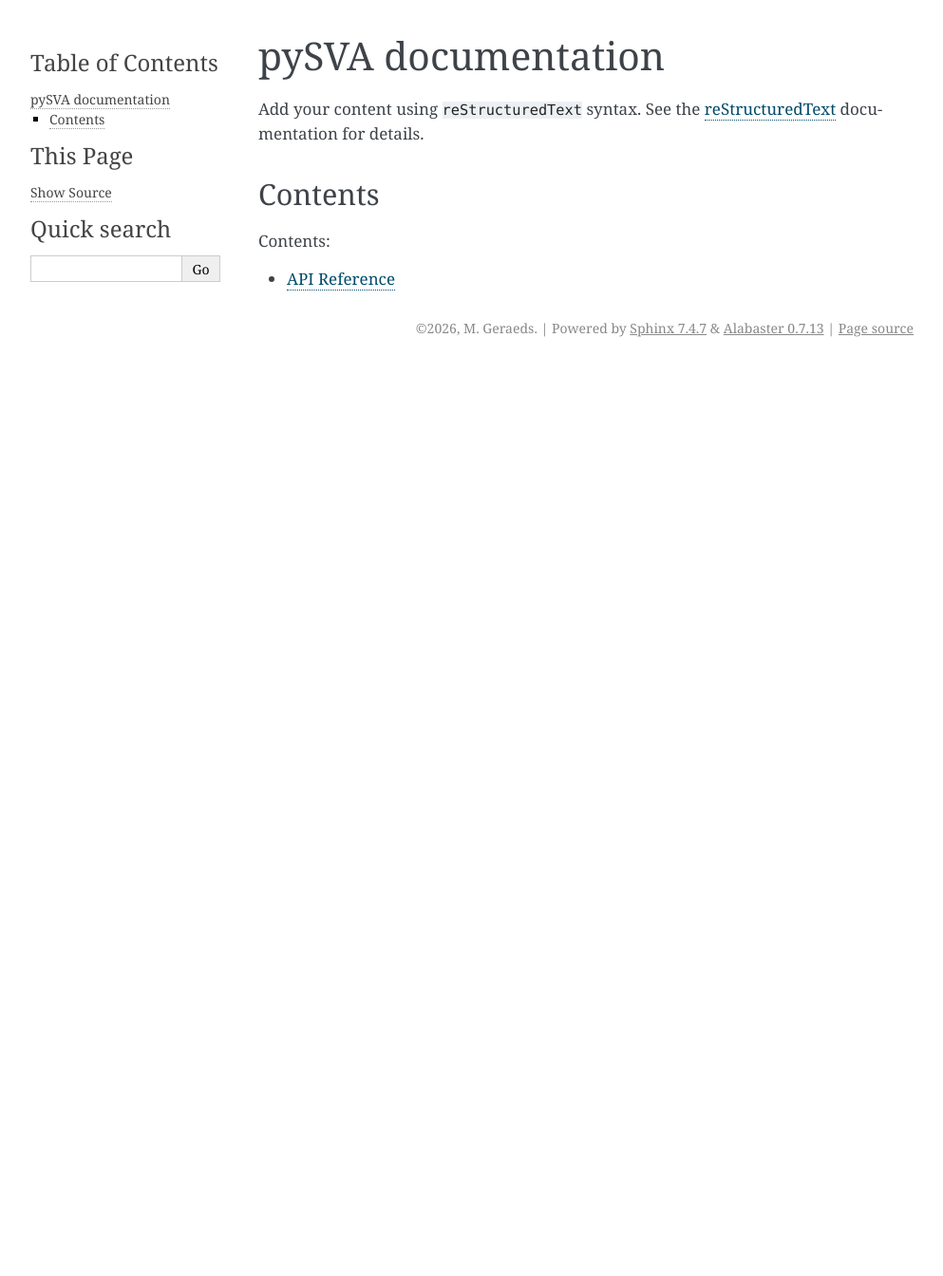
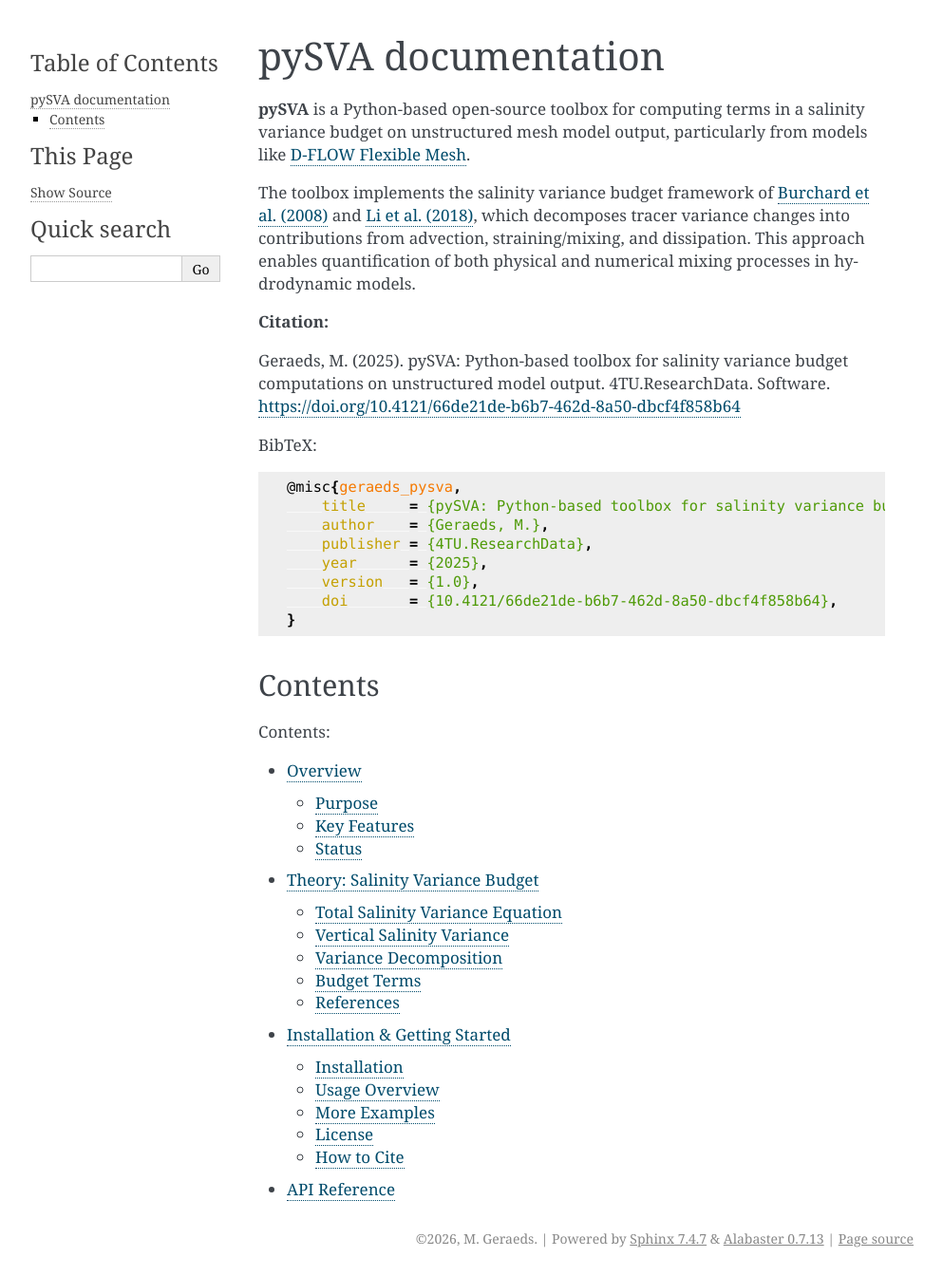
Before and after one commit to mgeraeds/pysva, a Sphinx documentation site: the page built from docs/source/index.rst, in a window 1280 px wide. Shown: the whole page at 95% size, without its empty margins (148-1141 px from the left). Built offline with Sphinx 7.4.7, drawn with Linux system fonts in a browser that asks for light colours; before the commit the page ends 900 px from its top, so only the background shows below that.

Commit message:
Add introduction and chapters with the theory taken from README.md

```diff
--- /dev/null
+++ b/docs/source/getting_started.rst
@@ -0,0 +1,181 @@
+Installation & Getting Started
+==============================
+
+Installation
+------------
+
+pySVA is currently under active development. The recommended way to install the most recent version is directly from GitHub:
+
+.. code-block:: bash
+
+    git clone https://github.com/mgeraeds/pysva.git
+    cd pysva
+    pip install .
+
+This will install the package in development mode, allowing you to use the latest features and contribute improvements.
+
+Requirements
+~~~~~~~~~~~~
+
+The package depends on:
+
+- Python 3.7+
+- xarray
+- xugrid
+- dfm-tools
+- numpy
+- dask
+- xarray-einstats
+
+Usage Overview
+--------------
+
+Core Architecture
+~~~~~~~~~~~~~~~~~
+
+The core of pySVA is built around the **constructorSVA** class, which:
+
+1. **Initializes** the analysis environment from either a file path or in-memory dataset
+2. **Extracts** grid topology, coordinates, and dimensional metadata
+3. **Provides** a standardized interface for variance budget computations
+
+This design ensures flexibility in handling different data sources while abstracting away dataset-specific details.
+
+Input Formats
+~~~~~~~~~~~~~
+
+The ``constructorSVA`` class accepts:
+
+- **File paths** to NetCDF files
+- **xarray.Dataset** objects
+- **xarray.DataArray** objects
+- **xugrid.UgridDataset** objects (UGRID-compliant data structures)
+
+Data Description Dictionary
+~~~~~~~~~~~~~~~~~~~~~~~~~~~~
+
+When initializing the class, you must provide a ``data_description`` dictionary that maps variable names to dataset keys.
+
+**Required keys:**
+
+- ``'velx'``: X-component of velocity
+- ``'vely'``: Y-component of velocity
+- ``'velz'``: Z-component of velocity
+- ``'viscosity'``: Eddy viscosity
+- ``'tracer'``: Tracer concentration (e.g., salinity)
+- ``'depth'``: Water depth
+
+**Optional keys:**
+
+- ``'horizontal_diffusivity'``: Horizontal diffusion coefficient
+- ``'interfaces'``: Layer interface elevations
+- ``'bed_level'``: Bed elevation
+- ``'volume'``: Cell volume
+- ``'flow_area'``: Cross-sectional flow area
+
+Basic Example
+~~~~~~~~~~~~~
+
+.. code-block:: python
+
+    from pySVA.sva_core import constructorSVA
+    from pySVA.sva_calc import compute_tracer_variance, compute_advection
+
+    # Initialize the SVA object
+    data_desc = {
+        'velx': 'mesh2d_u1_x',
+        'vely': 'mesh2d_u1_y',
+        'velz': 'mesh2d_w',
+        'viscosity': 'mesh2d_vicwwu',
+        'tracer': 'mesh2d_sa1',
+        'depth': 'mesh2d_flowelem_bl',
+        'interfaces': 'mesh2d_interface_zm'
+    }
+
+    sva = constructorSVA('path/to/file.nc', data_desc)
+
+    # Compute variance terms
+    tracer_variance = compute_tracer_variance(sva)
+    advection_term = compute_advection(sva)
+
+Architecture Diagram
+~~~~~~~~~~~~~~~~~~~~
+
+::
+
+    ┌──────────────────────────────┐
+    │           Inputs             │
+    │ ──────────────────────────── │
+    │ • NetCDF file (path)         │
+    │ • xarray.Dataset             │
+    │ • xarray.DataArray           │
+    │ • xu.UgridDataset            │
+    │ • data_description (dict)    │
+    └───────────────┬──────────────┘
+                    │
+                    ▼
+    ┌──────────────────────────────┐
+    │          Constructor         │
+    │  ─────────────────────────── │
+    │ • Reads dataset              │
+    │ • Extracts grid + dimensions │
+    │ • Assigns core variables     │
+    │   (velx, vely, velz, tracer, │
+    │    viscosity, depth, etc.)   │
+    │ • Sets optional vars         │
+    │   (volume, flow_area, etc.)  │
+    └───────────────┬──────────────┘
+                    │
+                    ▼
+    ┌──────────────────────────────┐
+    │   Cached Geometry Properties │
+    │ ──────────────────────────── │
+    │ • flow_area                  │
+    │ • face_area                  │
+    │ • water_depth                │
+    │ • bed_level                  │
+    │ • edge_length                │
+    │ • face_edge_weights          │
+    │ • edge_face_weights          │
+    │ • Coordinates & connectivity │
+    └───────────────┬──────────────┘
+                    │
+                    ▼
+    ┌──────────────────────────────┐
+    │    Variance Budget Terms     │
+    │ ──────────────────────────── │
+    │ • Tracer variance            │
+    │ • Advection                  │
+    │ • Straining                  │
+    │ • Dissipation                │
+    └──────────────────────────────┘
+
+More Examples
+-------------
+
+For detailed examples and tutorials, see the ``notebooks/`` directory in the repository.
+
+License
+-------
+
+This software is licensed under the MIT License. See the LICENSE file for details.
+
+How to Cite
+-----------
+
+When using pySVA in your research, please cite:
+
+    Geraeds, M. (2025). pySVA: Python-based toolbox for salinity variance budget computations on unstructured model output. 4TU.ResearchData. Software. https://doi.org/10.4121/66de21de-b6b7-462d-8a50-dbcf4f858b64
+
+BibTeX format:
+
+.. code-block:: bibtex
+
+    @misc{geraeds_pysva,
+        title     = {pySVA: Python-based toolbox for salinity variance budget computations on unstructured model output},
+        author    = {Geraeds, M.},
+        publisher = {4TU.ResearchData},
+        year      = {2025},
+        version   = {1.0},
+        doi       = {10.4121/66de21de-b6b7-462d-8a50-dbcf4f858b64},
+    }
--- a/docs/source/index.rst
+++ b/docs/source/index.rst
@@ -6,9 +6,26 @@
 pySVA documentation
 ===================
 
-Add your content using ``reStructuredText`` syntax. See the
-`reStructuredText <https://www.sphinx-doc.org/en/master/usage/restructuredtext/index.html>`_
-documentation for details.
+**pySVA** is a Python-based open-source toolbox for computing terms in a salinity variance budget on unstructured mesh model output, particularly from models like `D-FLOW Flexible Mesh <https://content.oss.deltares.nl/delft3d/D-Flow_FM_User_Manual.pdf>`_.
+
+The toolbox implements the salinity variance budget framework of `Burchard et al. (2008) <https://doi.org/10.1016/j.ocemod.2007.10.003>`_ and `Li et al. (2018) <https://doi.org/10.1175/JPO-D-17-0189.1>`_, which decomposes tracer variance changes into contributions from advection, straining/mixing, and dissipation. This approach enables quantification of both physical and numerical mixing processes in hydrodynamic models.
+
+**Citation:**
+
+Geraeds, M. (2025). pySVA: Python-based toolbox for salinity variance budget computations on unstructured model output. 4TU.ResearchData. Software. https://doi.org/10.4121/66de21de-b6b7-462d-8a50-dbcf4f858b64
+
+BibTeX:
+
+.. code-block:: bibtex
+
+    @misc{geraeds_pysva,
+        title     = {pySVA: Python-based toolbox for salinity variance budget computations on unstructured model output},
+        author    = {Geraeds, M.},
+        publisher = {4TU.ResearchData},
+        year      = {2025},
+        version   = {1.0},
+        doi       = {10.4121/66de21de-b6b7-462d-8a50-dbcf4f858b64},
+    }
 
 Contents
 --------
@@ -17,4 +34,7 @@ Contents
    :maxdepth: 2
    :caption: Contents:
 
+   overview
+   theory
+   getting_started
    api
--- /dev/null
+++ b/docs/source/overview.rst
@@ -0,0 +1,28 @@
+Overview
+========
+
+pySVA is a Python-based open-source toolbox for computing terms in a salinity variance budget on unstructured mesh model output. It applies to model output from models with unstructured, staggered C-grid meshes such as `D-FLOW Flexible Mesh <https://content.oss.deltares.nl/delft3d/D-Flow_FM_User_Manual.pdf>`_.
+
+Purpose
+-------
+
+The pySVA toolbox enables quantification of physical and numerical mixing processes in hydrodynamic models by decomposing changes in tracer variance into contributions from:
+
+- **Advection**: Transport of variance by mean flow
+- **Straining**: Variance production/destruction due to vertical mixing and shear
+- **Dissipation**: Variance reduction due to diffusion (turbulent mixing)
+
+This approach provides insight into the mechanisms responsible for spatial patterns of stratification in coastal and estuarine systems.
+
+Key Features
+------------
+
+- Handles multiple input formats: NetCDF files, xarray Datasets, and xugrid UgridDatasets
+- Automatically extracts grid topology and coordinate systems
+- Provides cached geometric properties for efficient computation
+- Implements the variance budget framework of Burchard et al. (2008) and Li et al. (2018)
+
+Status
+------
+
+⚠️ **Note:** This package is currently in limited maintenance mode. Issues can still be opened, but fixes might take longer.
--- /dev/null
+++ b/docs/source/theory.rst
@@ -0,0 +1,91 @@
+Theory: Salinity Variance Budget
+=================================
+
+This chapter describes the theoretical framework underlying pySVA, based on the work of Burchard et al. (2008) and Li et al. (2018).
+
+Total Salinity Variance Equation
+--------------------------------
+
+Burchard et al. (2008) derived the total salinity variance equation starting from the Reynolds-averaged salt conservation advection-diffusion equation in a three-dimensional domain:
+
+.. math::
+
+    \frac{\partial S}{\partial t} + \mathbf{u} \cdot \nabla S - \nabla \cdot (\mathbf{K} \nabla S) = 0
+
+where:
+
+- :math:`\mathbf{u} = (u, v, w)` is the three-dimensional velocity vector
+- :math:`\mathbf{K} = (K_{xx} + K_{yy} + K_{zz})` is the diffusivity tensor
+
+Applying Reynolds decomposition, the total salinity and velocity can be decomposed into a volume mean and a varying part:
+
+.. math::
+
+    S = [[S]] + S'_{tot}, \quad \mathbf{u} = [[\mathbf{u}]] + \mathbf{u}'
+
+where :math:`[[\cdot]]` denotes the volume average.
+
+Substituting this decomposition and manipulating the equations yields the salinity variance equation:
+
+.. math::
+
+    \frac{\partial(S'_{tot})^2}{\partial t} + \nabla\cdot[\mathbf{u}(S'_{tot})^2 - \mathbf{K}\nabla(S'_{tot})^2] - 2S'[[\mathbf{u}' \cdot \nabla S'_{tot}]] = -2(\mathbf{K}\nabla S'_{tot}) \cdot (\nabla S'_{tot})
+
+Vertical Salinity Variance
+---------------------------
+
+Li et al. (2018) extended this framework by decomposing the total salinity variance into horizontal and vertical contributions. For a single vertical water column, decomposing salinity and velocity as:
+
+.. math::
+
+    S = \overline{S} + S'_v, \quad \mathbf{u} = \mathbf{\overline{u}} + \mathbf{u}'_v
+
+where the overline denotes depth averaging, the vertical salinity variance equation becomes:
+
+.. math::
+
+    \begin{split}
+    \underbrace{\frac{\partial}{\partial t}\int(S'_v)^2 \mathrm{d}z}_{\text{tendency}} = -&\underbrace{\nabla_h \cdot \int \mathbf{u_h}(S'_v)^2 \mathrm{d}z}_{\text{advection}} + \underbrace{\int -2\mathbf{u'_v}S'_v \cdot \nabla\overline{S} \mathrm{d}z}_{\text{straining}} \\
+    &- \underbrace{\int 2\kappa_{zz}\bigg(\frac{\partial S}{\partial z}\bigg)^2 \mathrm{d}z}_{\text{dissipation}} - \underbrace{\int\mathcal{M}_{\mathrm{num}} \mathrm{d}z}_{\text{numerical mixing}}
+    \end{split}
+
+Variance Decomposition
+----------------------
+
+The total salinity variance can be decomposed into horizontal and vertical components:
+
+.. math::
+
+    (S'_v)^2 &= (S - \overline{S})^2 \quad \text{(vertical variance)} \\
+    (S'_h)^2 &= (\overline{S} - [[S]])^2 \quad \text{(horizontal variance)} \\
+    (S'_{tot})^2 &= (S - [[S]])^2 \quad \text{(total variance)}
+
+Budget Terms
+------------
+
+The variance budget equation contains four main terms:
+
+1. **Tendency**: :math:`\frac{\partial}{\partial t}\int(S'_v)^2 \mathrm{d}z`
+   - Temporal change of variance
+   - Left-hand side of the equation
+
+2. **Advection**: :math:`\nabla_h \cdot \int \mathbf{u_h}(S'_v)^2 \mathrm{d}z`
+   - Transport of variance by mean flow
+   - Quantifies horizontal redistribution of mixed water
+
+3. **Straining**: :math:`\int -2\mathbf{u'_v}S'_v \cdot \nabla\overline{S} \mathrm{d}z`
+   - Variance production/destruction by vertical mixing and shear
+   - Related to internal wave activity
+
+4. **Dissipation**: :math:`\int 2\kappa_{zz}(\partial S/\partial z)^2 \mathrm{d}z`
+   - Variance reduction by turbulent diffusion
+   - Related to molecular and turbulent mixing
+
+Understanding these terms enables researchers to identify which processes dominate stratification patterns in coastal-delta systems.
+
+References
+----------
+
+[1] Burchard, H., & Rennau, H. (2008). Comparative quantification of physically and numerically induced mixing in ocean models. *Ocean Modelling*, 20(3), 293-311. https://doi.org/10.1016/j.ocemod.2007.10.003
+
+[2] Li, X., Geyer, W. R., Zhu, J., & Wu, H. (2018). The Transformation of Salinity Variance: A New Approach to Quantifying the Influence of Straining and Mixing on Estuarine Stratification. *Journal of Physical Oceanography*, 48(3), 607-623. https://doi.org/10.1175/JPO-D-17-0189.1
```
